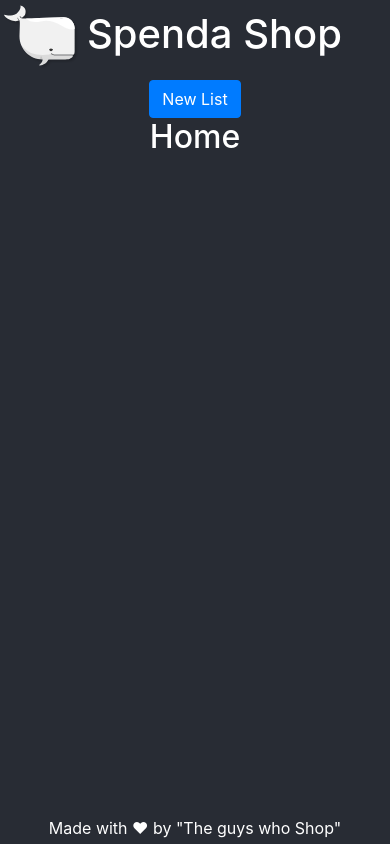
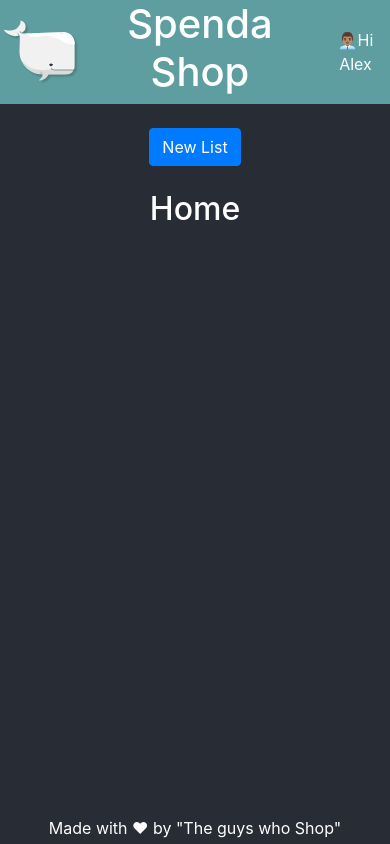
Before and after one commit to appstab/SpendaShop, a React (Create React App) app: page / in a window 390 px wide. Built offline with nearby package versions, Linux system fonts and the light colour scheme.

Commit message:
styling: working progress hamburger menu

```diff
--- a/package.json
+++ b/package.json
@@ -5,6 +5,7 @@
   "dependencies": {
     "react": "^16.9.0",
     "react-dom": "^16.9.0",
+    "react-hamburger-menu": "^1.1.1",
     "react-router-dom": "^5.0.1",
     "react-scripts": "3.1.0"
   },
--- a/src/App.css
+++ b/src/App.css
@@ -7,6 +7,7 @@
 
 .main-head {
   grid-area: header;
+  background-color: cadetblue;
 }
 .content {
   grid-area: content;
@@ -21,7 +22,7 @@
 
 .app-wrapper {
   display: grid;
-  grid-gap: 5px;
+  grid-gap: 0px;
   grid-template-rows: auto 1fr auto;
   grid-template-areas:
     "header"
--- a/src/App.js
+++ b/src/App.js
@@ -4,6 +4,7 @@ import { BrowserRouter as Router, Route } from "react-router-dom";
 import EditShoppingList from "./components/shopping-list"
 import Home from "./components/home"
 import './App.css';
+import hamburgerMenuPage from './components/hamburgerMenu';
 
 
 function App() {
@@ -11,7 +12,6 @@ function App() {
     <Router>
       <div className="app-wrapper">
         <Header></Header>
-
         <main className="content">
           <Route exact path="/" component={Home} />
           <Route path="/new" component={EditShoppingList} />
--- /dev/null
+++ b/src/components/hamburgerMenu.js
@@ -0,0 +1,8 @@
+import React, { Component } from 'react';
+
+class hamburgerMenu extends React.Component {
+
+
+}
+
+export default hamburgerMenu;
--- a/src/components/header.js
+++ b/src/components/header.js
@@ -1,8 +1,10 @@
 import React from 'react';
 import { Link } from "react-router-dom";
 import logo from '../SpendaWhale.svg';
+import {HamburgerMenu} from "react-hamburger-menu";
 
 function Header() {
+    let user = "Alex"
     return (
         <>
             <header className="main-head d-flex justify-content-between align-items-center">
@@ -10,17 +12,28 @@ function Header() {
                     <img src={logo} className="app-logo ml-1" alt="logo" />
                 </Link>
                 <h1>Spenda Shop</h1>
+                <div>👨🏽‍💼<span>Hi {user} </span></div>
+                <nav className="main-nav">
+                    {/* <ul>
+                        <li><button type="button">Nav 1</button></li>
+                        <li><button type="button">Nav 2</button></li>
+                        <li><button type="button">Nav 3</button></li>
+                    </ul> */}
+                    {/* <HamburgerMenu
+                        isOpen={this.state.open}
+                        menuClicked={this.handleClick.bind(this)}
+                        width={18}
+                        height={15}
+                        strokeWidth={1}
+                        rotate={0}
+                        color='black'
+                        borderRadius={0}
+                        animationDuration={0.5}
+                    /> */}
+                </nav>
 
-                <nav className="main-nav">
-                    <ul>
-                        {/* <li><button type="button">Nav 1</button></li>
-                        <li><button type="button">Nav 2</button></li>
-                        <li><button type="button">Nav 3</button></li> */}
-                    </ul>
-                </nav>
             </header>
         </>
     )
 }
-
 export default Header;
--- a/src/components/home.js
+++ b/src/components/home.js
@@ -5,7 +5,7 @@ import { Link } from "react-router-dom";
 function Home() {
     return (
         <>
-            <Link className="btn btn-primary" to="/new">New List</Link>
+            <Link className="btn btn-primary my-4" to="/new">New List</Link>
             <h2>Home</h2>
         </>
     )
```
Also changed, not shown: 1 other file (tests, documents, lock files or other folders).
